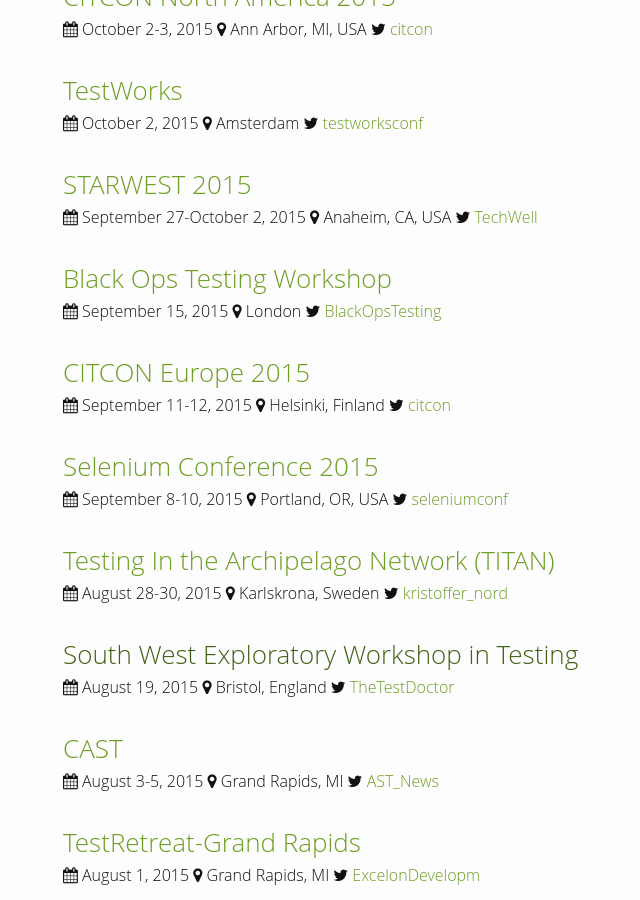
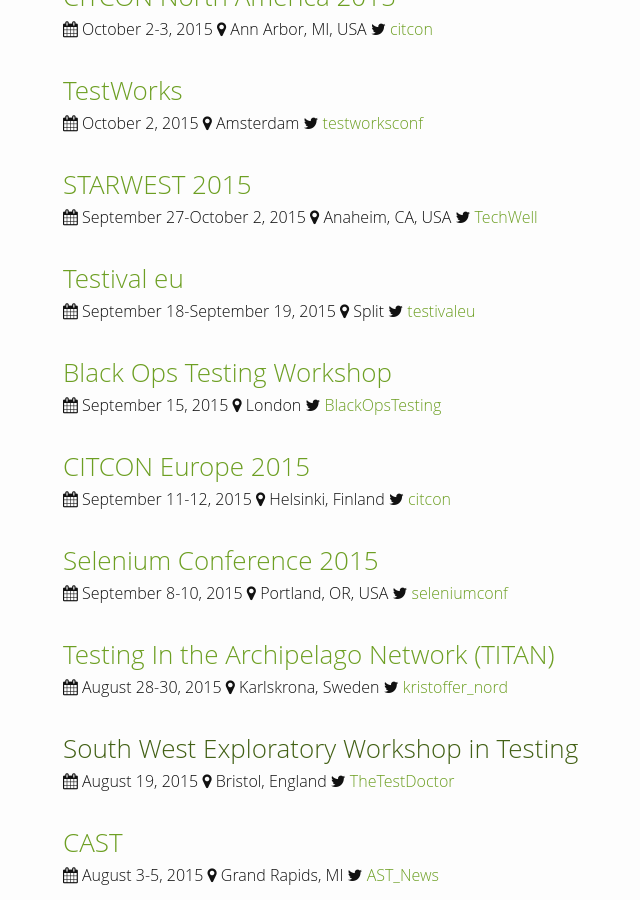
Before and after one commit to TestingConferences/testingconferences.github.io, a Jekyll site: the page built from past.html, in a window 1280 px wide and 900 px high, scrolled down 1025 px. Shown: the whole window, without its empty margins (207-847 px from the left). Built offline with Jekyll 4.4.1, drawn with Linux system fonts in a browser that asks for light colours.

Commit message:
testivaleu

```diff
--- a/_data/past.yml
+++ b/_data/past.yml
@@ -69,6 +69,12 @@
   dates: "September 27-October 2, 2015"
   url: http://starwest.techwell.com
   twitter: TechWell
+
+- name: Testival eu
+  location: Split
+  dates: "September 18-September 19, 2015"
+  url: http://www.testival.eu/
+  twitter: testivaleu
 
 - name: Black Ops Testing Workshop
   location: London
```
